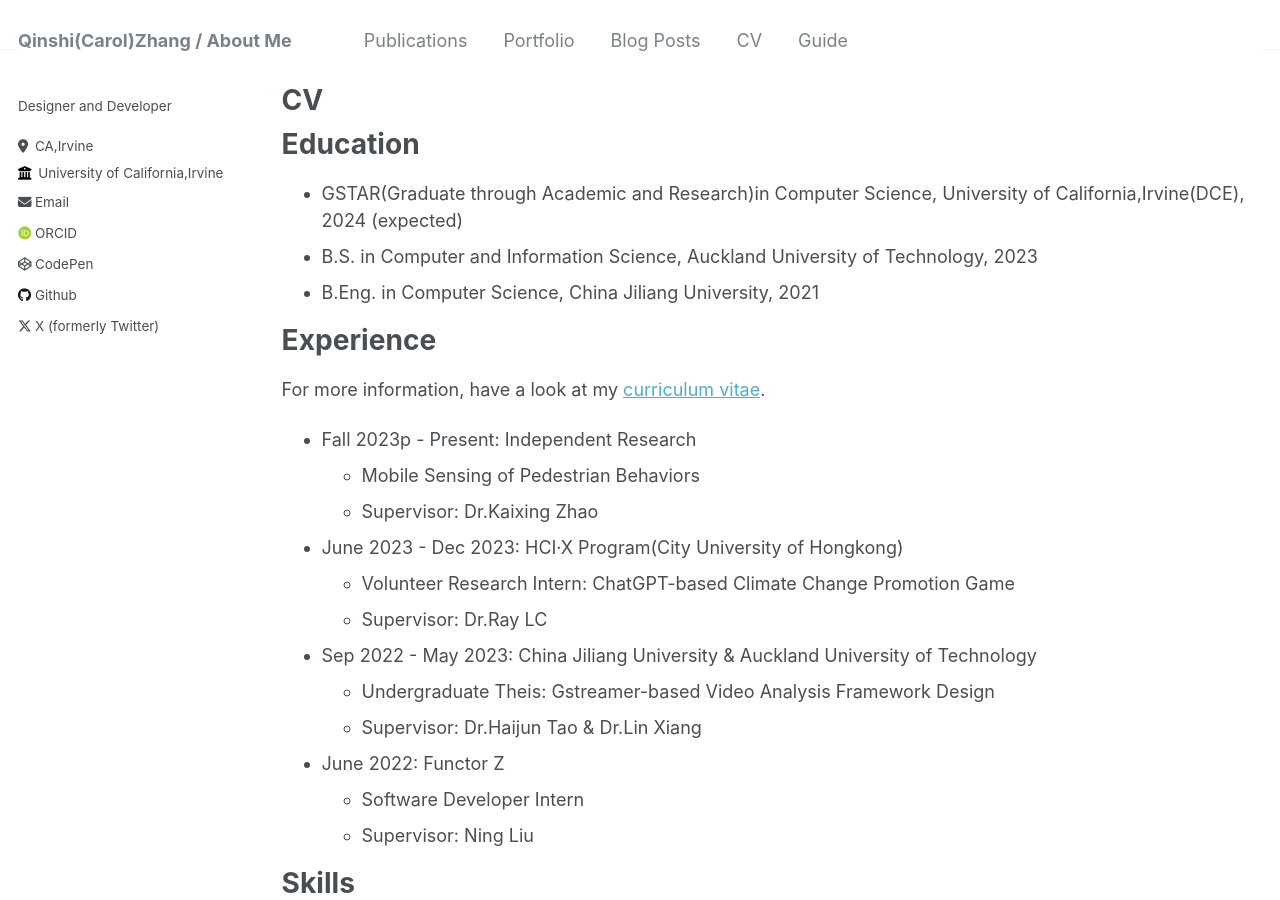
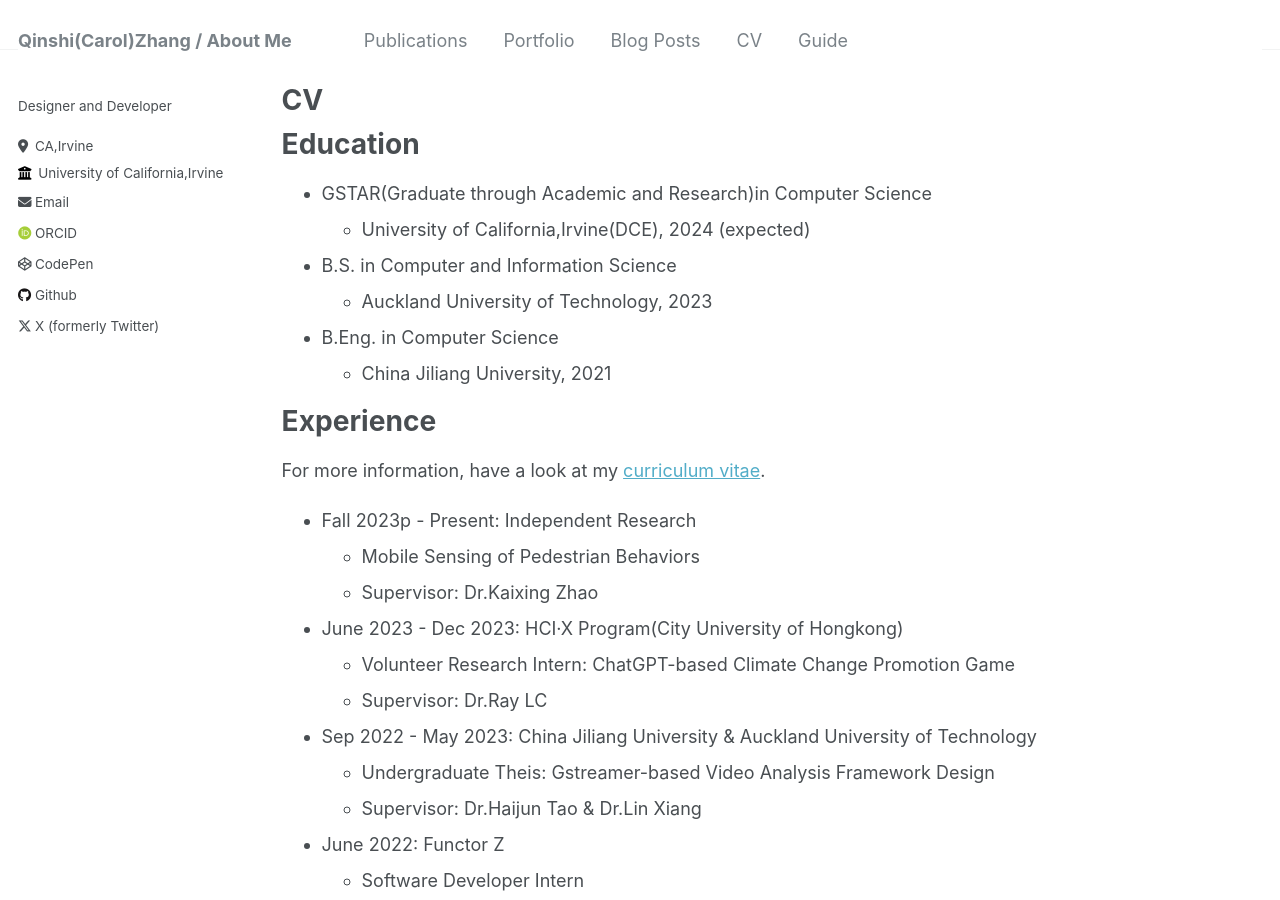
Before and after one commit to Carolzhangzz/AcademicWeb, a Jekyll site: the page built from _pages/cv.md, in a window 1280 px wide and 900 px high. Built offline with Jekyll 4.4.1, drawn with Linux system fonts in a browser that asks for light colours; some web fonts are replaced.

Commit message:
Update cv.md

```diff
--- a/_pages/cv.md
+++ b/_pages/cv.md
@@ -11,9 +11,12 @@ redirect_from:
 
 Education
 ======
-* GSTAR(Graduate through Academic and Research)in Computer Science, University of California,Irvine(DCE), 2024 (expected)
-* B.S. in Computer and Information Science, Auckland University of Technology, 2023
-* B.Eng. in Computer Science, China Jiliang University, 2021
+* GSTAR(Graduate through Academic and Research)in Computer Science
+  * University of California,Irvine(DCE), 2024 (expected)
+* B.S. in Computer and Information Science
+  * Auckland University of Technology, 2023
+* B.Eng. in Computer Science
+  * China Jiliang University, 2021
 
 Experience
 ======
```
